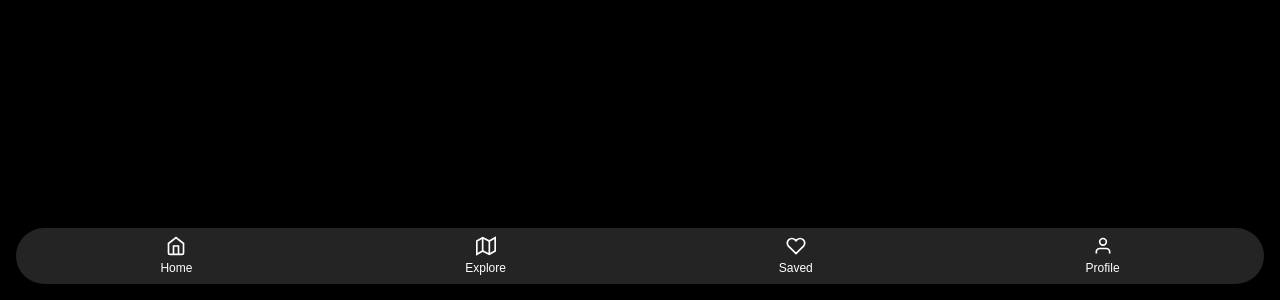
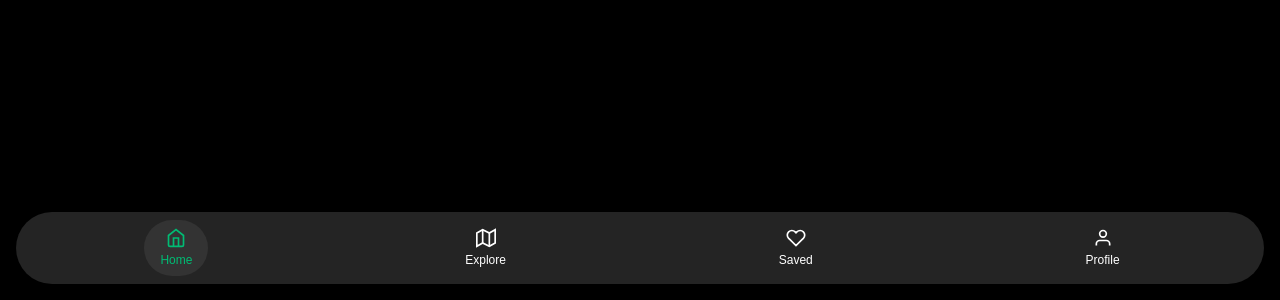
Before and after one commit to exzero-tech/zynk-platform, a Next.js app in the folder frontend/: page / in a window 1280 px wide. Shown: the part 500-800 px from the top of the page. Built offline with nearby package versions, Linux system fonts and the light colour scheme.

Commit message:
feat: implement the navbar active links highlighting

```diff
--- a/frontend/src/app/layout.tsx
+++ b/frontend/src/app/layout.tsx
@@ -1,6 +1,7 @@
 import type { Metadata, Viewport } from "next";
 import { Inter } from "next/font/google";
 import "./globals.css";
+import BottomNavbar from "../components/BottomNavbar";
 
 const inter = Inter({
   variable: "--font-inter",
@@ -30,36 +31,7 @@ export default function RootLayout({
         className={`${inter.variable} antialiased`}
       >
         {children}
-        <nav className="fixed bottom-0 left-0 right-0 bg-foreground rounded-full mx-4 mb-4 p-2 flex justify-around items-center">
-          <button className="flex flex-col items-center text-white hover:opacity-75 transition-opacity">
-            <svg width="20" height="20" viewBox="0 0 24 24" fill="none" stroke="currentColor" strokeWidth="2">
-              <path d="M3 9l9-7 9 7v11a2 2 0 0 1-2 2H5a2 2 0 0 1-2-2z"/>
-              <polyline points="9,22 9,12 15,12 15,22"/>
-            </svg>
-            <span className="text-xs mt-1">Home</span>
-          </button>
-          <button className="flex flex-col items-center text-white hover:opacity-75 transition-opacity">
-            <svg width="20" height="20" viewBox="0 0 24 24" fill="none" stroke="currentColor" strokeWidth="2">
-              <polygon points="1,6 1,22 8,18 16,22 23,18 23,2 16,6 8,2 1,6"/>
-              <line x1="8" y1="2" x2="8" y2="18"/>
-              <line x1="16" y1="6" x2="16" y2="22"/>
-            </svg>
-            <span className="text-xs mt-1">Explore</span>
-          </button>
-          <button className="flex flex-col items-center text-white hover:opacity-75 transition-opacity">
-            <svg width="20" height="20" viewBox="0 0 24 24" fill="none" stroke="currentColor" strokeWidth="2">
-              <path d="M20.84 4.61a5.5 5.5 0 0 0-7.78 0L12 5.67l-1.06-1.06a5.5 5.5 0 0 0-7.78 7.78l1.06 1.06L12 21.23l7.78-7.78 1.06-1.06a5.5 5.5 0 0 0 0-7.78z"/>
-            </svg>
-            <span className="text-xs mt-1">Saved</span>
-          </button>
-          <button className="flex flex-col items-center text-white hover:opacity-75 transition-opacity">
-            <svg width="20" height="20" viewBox="0 0 24 24" fill="none" stroke="currentColor" strokeWidth="2">
-              <path d="M20 21v-2a4 4 0 0 0-4-4H8a4 4 0 0 0-4 4v2"/>
-              <circle cx="12" cy="7" r="4"/>
-            </svg>
-            <span className="text-xs mt-1">Profile</span>
-          </button>
-        </nav>
+        <BottomNavbar />
       </body>
     </html>
   );
--- /dev/null
+++ b/frontend/src/components/BottomNavbar.tsx
@@ -0,0 +1,55 @@
+'use client'
+
+import { usePathname } from 'next/navigation'
+
+export default function BottomNavbar() {
+  const pathname = usePathname()
+
+  const getActiveTab = () => {
+    if (pathname === '/') return 'home'
+    if (pathname === '/explore') return 'explore'
+    if (pathname === '/saved') return 'saved'
+    if (pathname === '/profile') return 'profile'
+    return 'home' // default
+  }
+
+  const activeTab = getActiveTab()
+
+  const buttonClass = (tab: string) =>
+    `flex flex-col items-center px-4 py-2 rounded-full transition-all duration-200 ${
+      activeTab === tab ? 'bg-[#333333] text-accent' : 'text-white hover:opacity-75'
+    }`
+
+  return (
+    <nav className="fixed bottom-0 left-0 right-0 bg-foreground rounded-full mx-4 mb-4 p-2 flex justify-around items-center">
+      <button className={buttonClass('home')}>
+        <svg width="20" height="20" viewBox="0 0 24 24" fill="none" stroke="currentColor" strokeWidth="2">
+          <path d="M3 9l9-7 9 7v11a2 2 0 0 1-2 2H5a2 2 0 0 1-2-2z"/>
+          <polyline points="9,22 9,12 15,12 15,22"/>
+        </svg>
+        <span className="text-xs mt-1">Home</span>
+      </button>
+      <button className={buttonClass('explore')}>
+        <svg width="20" height="20" viewBox="0 0 24 24" fill="none" stroke="currentColor" strokeWidth="2">
+          <polygon points="1,6 1,22 8,18 16,22 23,18 23,2 16,6 8,2 1,6"/>
+          <line x1="8" y1="2" x2="8" y2="18"/>
+          <line x1="16" y1="6" x2="16" y2="22"/>
+        </svg>
+        <span className="text-xs mt-1">Explore</span>
+      </button>
+      <button className={buttonClass('saved')}>
+        <svg width="20" height="20" viewBox="0 0 24 24" fill="none" stroke="currentColor" strokeWidth="2">
+          <path d="M20.84 4.61a5.5 5.5 0 0 0-7.78 0L12 5.67l-1.06-1.06a5.5 5.5 0 0 0-7.78 7.78l1.06 1.06L12 21.23l7.78-7.78 1.06-1.06a5.5 5.5 0 0 0 0-7.78z"/>
+        </svg>
+        <span className="text-xs mt-1">Saved</span>
+      </button>
+      <button className={buttonClass('profile')}>
+        <svg width="20" height="20" viewBox="0 0 24 24" fill="none" stroke="currentColor" strokeWidth="2">
+          <path d="M20 21v-2a4 4 0 0 0-4-4H8a4 4 0 0 0-4 4v2"/>
+          <circle cx="12" cy="7" r="4"/>
+        </svg>
+        <span className="text-xs mt-1">Profile</span>
+      </button>
+    </nav>
+  )
+}
```
